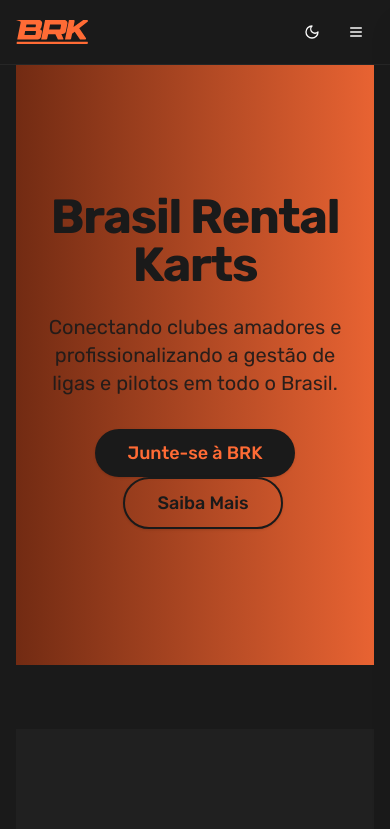
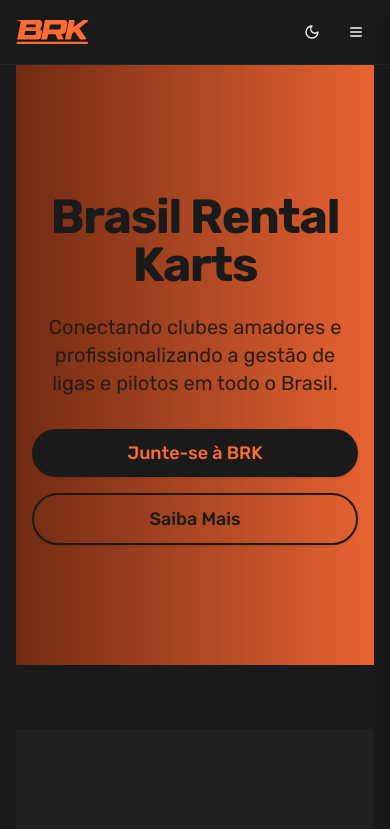
Before and after one commit to Brasil-Rental-Karts/brk-site, a React (Vite) app: page / in a window 390 px wide. Shown: the top 829 px of the page. Built offline with nearby package versions, Linux system fonts and the light colour scheme.

Commit message:
Correções de quebra de layout

```diff
--- a/src/components/Hero.tsx
+++ b/src/components/Hero.tsx
@@ -29,11 +29,11 @@ export function Hero() {
           initial={{ opacity: 0, y: 20 }}
           animate={{ opacity: 1, y: 0 }}
           transition={{ duration: 0.8, delay: 0.4 }}
-          className="space-x-4"
+          className="flex flex-col sm:flex-row gap-4 justify-center items-center"
         >
           <Button
             size="lg"
-            className="rounded-full px-8 py-6 text-lg bg-background text-primary-500 hover:bg-background/90 transition-all duration-300"
+            className="rounded-full px-8 py-6 text-lg bg-background text-primary-500 hover:bg-background/90 transition-all duration-300 w-full sm:w-auto"
           >
             <a href={APP_URL} target="_blank">
               Junte-se à BRK
@@ -41,7 +41,7 @@ export function Hero() {
           </Button>
           <Button
             size="lg"
-            className="rounded-full px-8 py-6 text-lg bg-transparent border-2 border-background text-background hover:bg-background hover:text-primary-500 transition-all duration-300"
+            className="rounded-full px-8 py-6 text-lg bg-transparent border-2 border-background text-background hover:bg-background hover:text-primary-500 transition-all duration-300 w-full sm:w-auto"
             asChild
           >
             <Link to="/about">
--- a/src/components/Navbar.tsx
+++ b/src/components/Navbar.tsx
@@ -389,7 +389,7 @@ export function Navbar() {
               className="bg-primary-500 text-white hover:bg-primary-600"
               asChild
             >
-              <a href={APP_URL}>
+              <a href={APP_URL} target="_blank">
                 Acessar
               </a>
             </Button>
```
